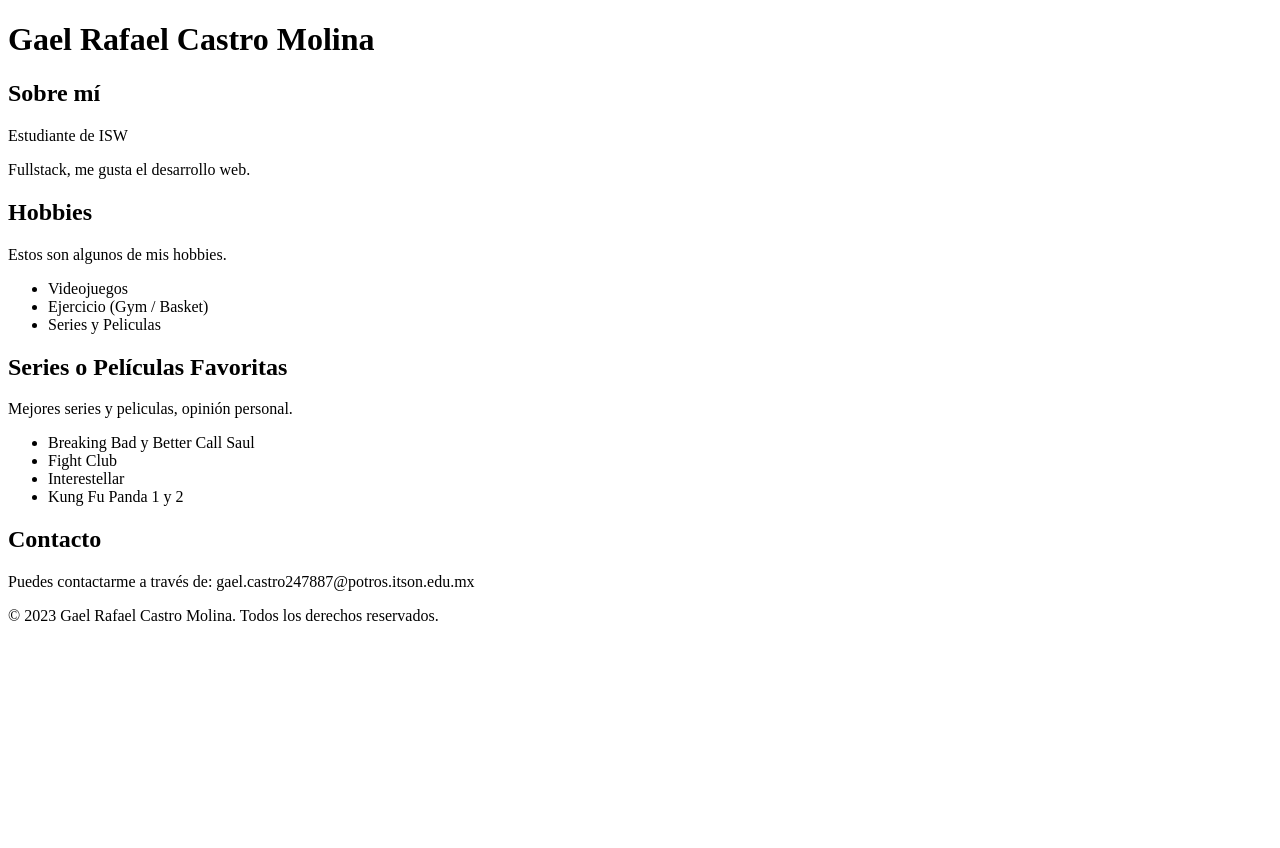
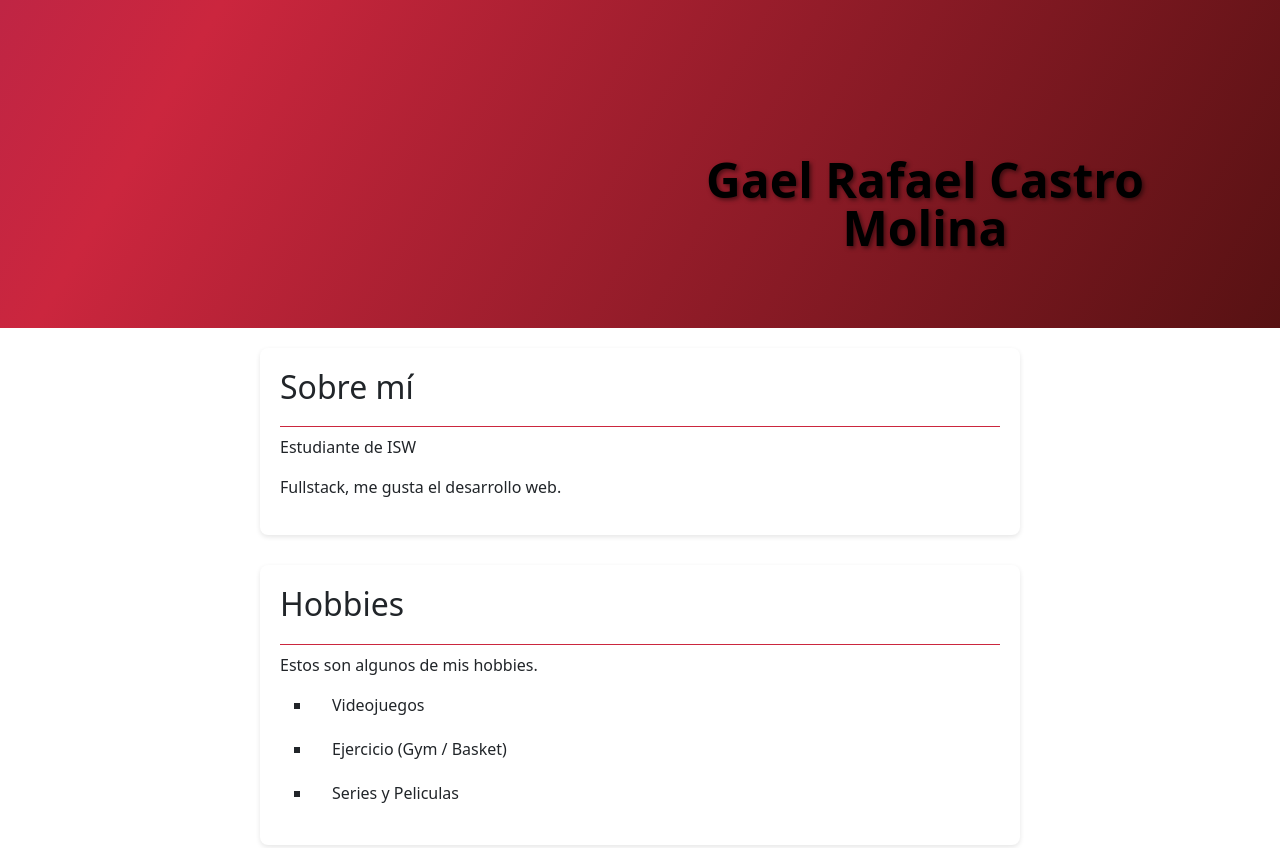
Before and after one commit to Wogcas/LandingCastroGael, a plain HTML site: page index.html in a window 1280 px wide. Shown: the top 848 px of the page. Before the commit the page ends 800 px from the top, so only its background shows below. Drawn offline with nearby package versions, Linux system fonts and the light colour scheme.

Commit message:
CSS added

```diff
--- a/index.html
+++ b/index.html
@@ -4,10 +4,22 @@
     <meta charset="UTF-8">
     <meta name="viewport" content="width=device-width, initial-scale=1.0">
     <title>Landing Page</title>
+    <link rel="stylesheet" href="./styles.css">
+    <link href="https://cdn.jsdelivr.net/npm/bootstrap@5.3.0-alpha3/dist/css/bootstrap.min.css"
+        rel="stylesheet"
+        integrity="sha384-KK94CHFLLe+nY2dmCWGMq91rCGa5gtU4mk92HdvYe+M/SXH301p5ILy+dN9+nJOZ"
+        crossorigin="anonymous">
 </head>
 <body>
-    <header>
-        <h1>Gael Rafael Castro Molina</h1>
+    <header class="gradient-background">
+        <div class="container col-xxl-8 px-4 pt-5">
+            <div
+                class="row flex-lg-row-reverse align-items-center g-5 pt-5">
+                <div class="col-lg-6">
+                    <h1 class="display-5 fw-bold text-body-emphasis lh-1 mb-3">Gael Rafael Castro Molina</h1>
+                </div>
+            </div>
+        </div>
     </header>
     <main>
         <section id="about-me">
--- /dev/null
+++ b/styles.css
@@ -0,0 +1,99 @@
+body {
+    font-family: Arial, sans-serif;
+    margin: 0;
+    padding: 0;
+    background-color: #f4f4f4;
+    color: #333;
+}
+
+header {
+    padding: 60px 0;
+    text-align: center;
+}
+
+.gradient-background {
+    background: linear-gradient(300deg, #501010, #cb263e, #842062);
+    background-size: 180% 180%;
+    animation: gradient-animation 10s ease infinite;
+}
+
+h1 {
+    margin-bottom: 20px;
+    text-shadow: 2px 2px 4px rgba(0, 0, 0, 0.5);
+}
+
+main {
+    max-width: 800px;
+    margin: 0 auto;
+    padding: 20px;
+}
+
+section {
+    background-color: #fff;
+    margin-bottom: 30px;
+    padding: 20px;
+    border-radius: 8px;
+    box-shadow: 0 2px 5px rgba(0, 0, 0, 0.1);
+}
+
+h2 {
+    border-bottom: 1px solid #cb263e;
+    padding-bottom: 20px;
+}
+
+ul {
+    list-style-type: square;
+    padding-left: 0;
+}
+
+li {
+    margin-bottom: 20px;
+    padding-left: 20px;
+}
+
+footer {
+    background-color: #333;
+    color: #fff;
+    text-align: center;
+    padding: 20px;
+    margin-top: 30px;
+}
+
+footer h2 {
+    color: #fff;
+    border-bottom: none;
+}
+
+footer p {
+    margin: 10px 0;
+}
+
+@keyframes gradient-animation {
+    0% {
+        background-position: 0% 50%;
+    }
+    50% {
+        background-position: 100% 50%;
+    }
+    100% {
+        background-position: 0% 50%;
+    }
+}
+
+@media (max-width: 600px) {
+    header {
+        padding: 40px 0;
+    }
+
+    h1 {
+        font-size: 2rem;
+    }
+
+    main {
+        padding: 10px;
+    }
+
+    section {
+        padding: 15px;
+    }
+}
```
